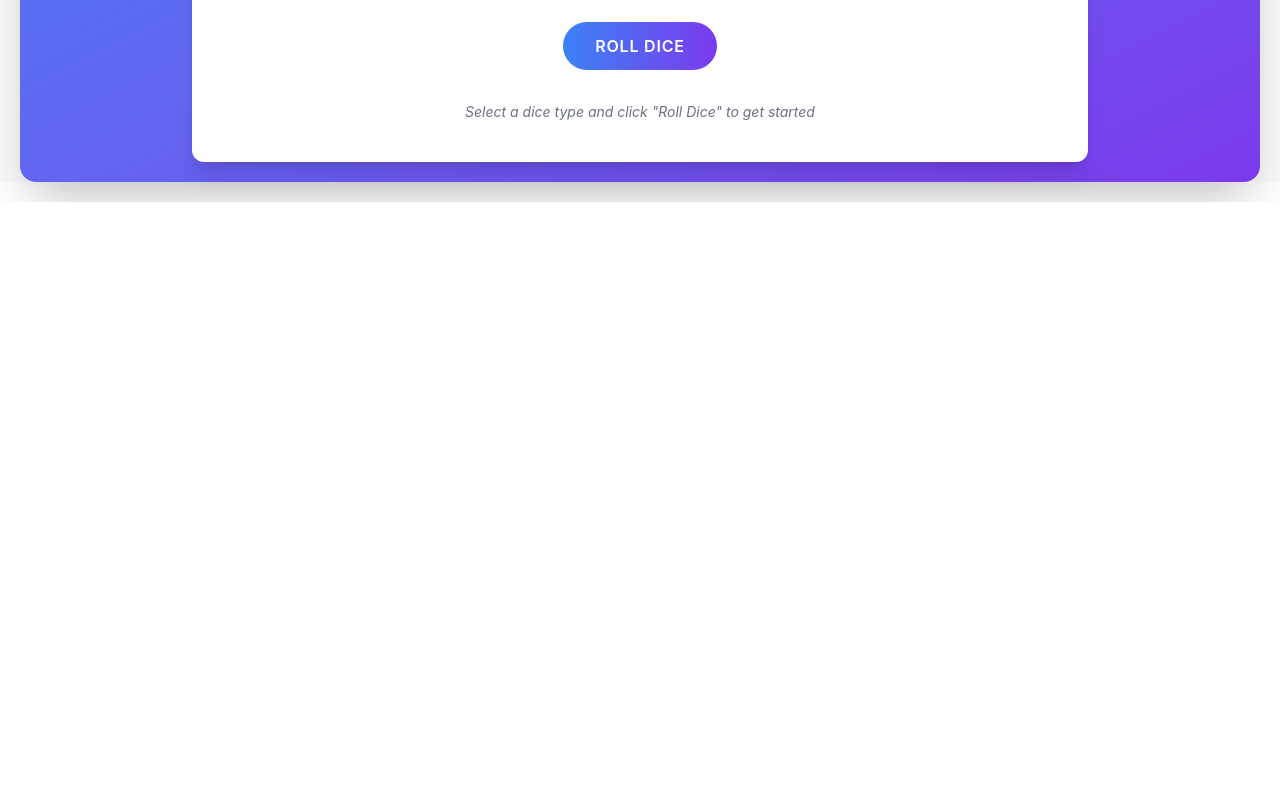
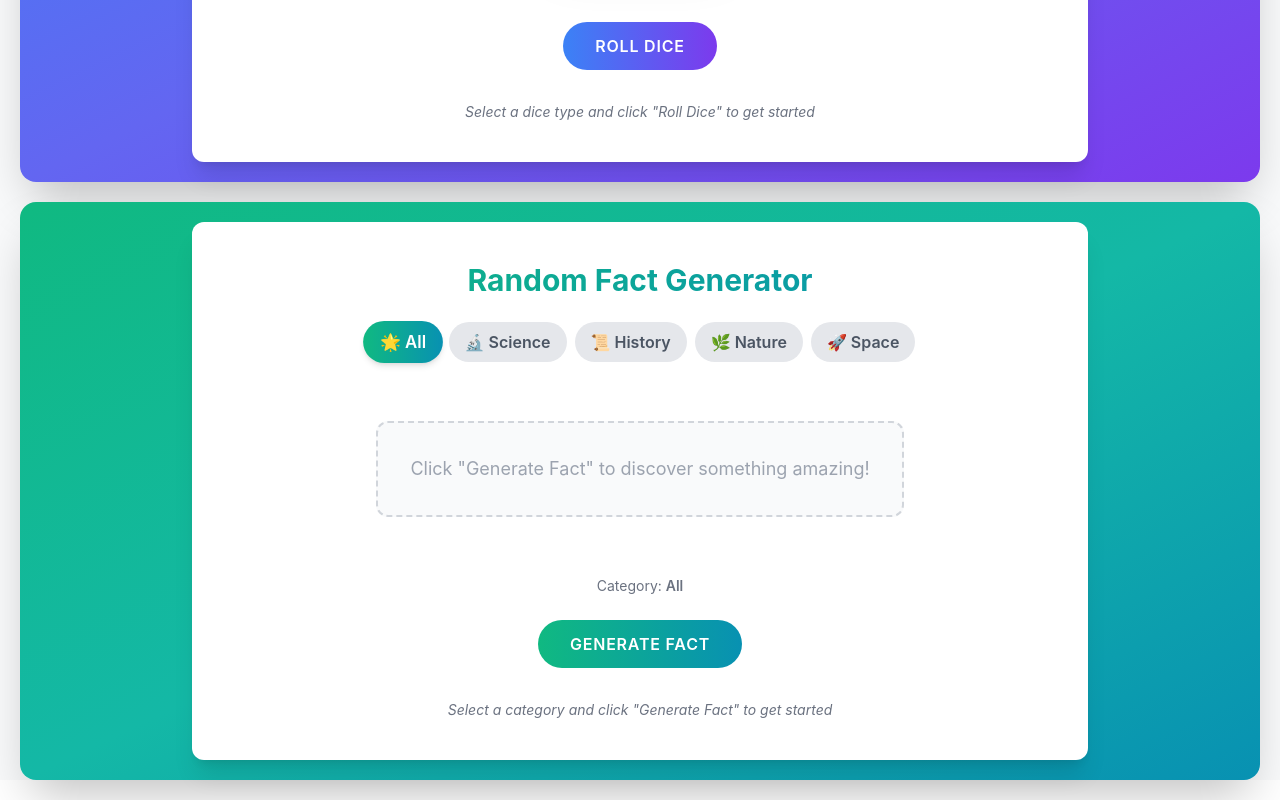
Before and after one commit to junaid-ash4275/dummy, a React (Create React App) app: page / in a window 1280 px wide. Shown: the part 3394-4194 px from the top of the page. Before the commit the page ends 3596 px from the top, so only its background shows below. Built offline with nearby package versions, Linux system fonts and the light colour scheme.

Commit message:
feat: add RandomFactGenerator component to main App layout

```diff
--- a/src/App.js
+++ b/src/App.js
@@ -4,6 +4,7 @@ import PomodoroTimer from './components/PomodoroTimer';
 import TaskList from './components/TaskList';
 import WeatherDashboard from './components/WeatherDashboard';
 import DiceRoller from './components/DiceRoller';
+import RandomFactGenerator from './components/RandomFactGenerator';
 
 function App() {
   return (
@@ -14,6 +15,7 @@ function App() {
       <TaskList />
       <WeatherDashboard />
       <DiceRoller />
+      <RandomFactGenerator />
     </div>
   );
 }
--- /dev/null
+++ b/src/components/RandomFactGenerator.js
@@ -0,0 +1,179 @@
+import React, { useState } from 'react';
+
+const RandomFactGenerator = () => {
+  const [currentFact, setCurrentFact] = useState(null);
+  const [isLoading, setIsLoading] = useState(false);
+  const [factHistory, setFactHistory] = useState([]);
+  const [category, setCategory] = useState('all');
+
+  const categories = [
+    { id: 'all', name: 'All', emoji: '🌟' },
+    { id: 'science', name: 'Science', emoji: '🔬' },
+    { id: 'history', name: 'History', emoji: '📜' },
+    { id: 'nature', name: 'Nature', emoji: '🌿' },
+    { id: 'space', name: 'Space', emoji: '🚀' }
+  ];
+
+  const facts = {
+    science: [
+      "A single bolt of lightning contains enough energy to toast 100,000 slices of bread.",
+      "Honey never spoils. Archaeologists have found 3000-year-old honey in Egyptian tombs that was still edible.",
+      "The human brain uses 20% of the body's energy despite being only 2% of its mass.",
+      "Water can boil and freeze at the same time under specific conditions called the 'triple point'.",
+      "A teaspoon of neutron star material would weigh about 6 billion tons."
+    ],
+    history: [
+      "Cleopatra lived closer in time to the Moon landing than to the construction of the Great Pyramid.",
+      "Oxford University is older than the Aztec Empire by about 200 years.",
+      "The shortest war in history lasted only 38 minutes between Britain and Zanzibar in 1896.",
+      "Ancient Romans used urine as mouthwash due to its ammonia content.",
+      "The Great Wall of China is not visible from space with the naked eye."
+    ],
+    nature: [
+      "Octopuses have three hearts and blue blood.",
+      "A group of flamingos is called a 'flamboyance'.",
+      "Bamboo can grow up to 35 inches in a single day.",
+      "Butterflies taste with their feet.",
+      "A single tree can absorb up to 48 pounds of carbon dioxide per year."
+    ],
+    space: [
+      "One day on Venus is longer than one year on Venus.",
+      "There are more stars in the universe than grains of sand on all Earth's beaches.",
+      "Footprints on the Moon will last for millions of years due to no wind or water erosion.",
+      "The Sun makes up 99.86% of the mass of our entire solar system.",
+      "A year on Mercury is just 88 Earth days long."
+    ]
+  };
+
+  const getAllFacts = () => {
+    return Object.values(facts).flat();
+  };
+
+  const generateFact = () => {
+    setIsLoading(true);
+
+    setTimeout(() => {
+      const factPool = category === 'all' ? getAllFacts() : facts[category];
+      const randomIndex = Math.floor(Math.random() * factPool.length);
+      const newFact = factPool[randomIndex];
+
+      setCurrentFact(newFact);
+      setFactHistory(prev => [
+        { fact: newFact, category: category, timestamp: new Date().toLocaleTimeString() },
+        ...prev.slice(0, 2)
+      ]);
+      setIsLoading(false);
+    }, 500);
+  };
+
+  const clearHistory = () => {
+    setFactHistory([]);
+  };
+
+  return (
+    <div className="flex justify-center items-center min-h-[400px] p-5 bg-gradient-to-br from-emerald-500 via-teal-500 to-cyan-600 rounded-2xl m-5 shadow-2xl">
+      <div className="bg-white p-10 rounded-xl max-w-4xl w-full text-center shadow-xl">
+        <h2 className="text-3xl font-bold text-gray-800 mb-6 bg-gradient-to-r from-emerald-500 to-cyan-600 bg-clip-text text-transparent">
+          Random Fact Generator
+        </h2>
+
+        {/* Category Selector */}
+        <div className="flex gap-2 mb-8 justify-center flex-wrap">
+          {categories.map(cat => (
+            <button
+              key={cat.id}
+              className={`py-2 px-4 rounded-full font-semibold transition-all duration-300 ${
+                category === cat.id
+                  ? 'bg-gradient-to-r from-emerald-500 to-cyan-600 text-white shadow-md transform scale-105'
+                  : 'bg-gray-200 text-gray-600 hover:bg-gray-300'
+              }`}
+              onClick={() => setCategory(cat.id)}
+              disabled={isLoading}
+            >
+              <span className="mr-1">{cat.emoji}</span>
+              {cat.name}
+            </button>
+          ))}
+        </div>
+
+        {/* Fact Display */}
+        <div className="mb-8 min-h-[150px] flex items-center justify-center">
+          {currentFact ? (
+            <div className={`bg-gradient-to-r from-emerald-50 to-cyan-50 p-8 rounded-xl shadow-lg transition-all duration-500 ${
+              isLoading ? 'opacity-50 scale-95' : 'opacity-100 scale-100'
+            }`}>
+              <p className="text-lg text-gray-800 leading-relaxed font-medium">
+                {currentFact}
+              </p>
+            </div>
+          ) : (
+            <div className="bg-gray-50 p-8 rounded-xl border-2 border-dashed border-gray-300">
+              <p className="text-gray-400 text-lg">
+                Click "Generate Fact" to discover something amazing!
+              </p>
+            </div>
+          )}
+        </div>
+
+        <div className="text-sm text-gray-500 mb-6">
+          Category: <span className="font-semibold">{categories.find(c => c.id === category)?.name}</span>
+        </div>
+
+        {/* Control Buttons */}
+        <div className="flex gap-4 justify-center mb-8">
+          <button
+            className="bg-gradient-to-r from-emerald-500 to-cyan-600 text-white border-none py-3 px-8 text-base font-semibold rounded-full cursor-pointer transition-all duration-300 uppercase tracking-wider hover:transform hover:-translate-y-0.5 hover:shadow-lg hover:shadow-emerald-400/50 active:transform-none disabled:opacity-70 disabled:cursor-not-allowed disabled:transform-none"
+            onClick={generateFact}
+            disabled={isLoading}
+          >
+            {isLoading ? 'Loading...' : 'Generate Fact'}
+          </button>
+
+          {factHistory.length > 0 && (
+            <button
+              className="bg-white text-gray-700 border-2 border-gray-300 py-3 px-8 text-base font-semibold rounded-full cursor-pointer transition-all duration-300 uppercase tracking-wider hover:border-gray-400 hover:bg-gray-50 hover:transform hover:-translate-y-0.5 hover:shadow-lg active:transform-none"
+              onClick={clearHistory}
+            >
+              Clear History
+            </button>
+          )}
+        </div>
+
+        {/* Fact History */}
+        {factHistory.length > 0 && (
+          <div className="bg-gradient-to-r from-emerald-50 to-cyan-50 p-6 rounded-lg">
+            <h3 className="text-lg font-semibold text-gray-700 mb-4">Recent Facts</h3>
+            <div className="space-y-3">
+              {factHistory.map((item, index) => (
+                <div
+                  key={index}
+                  className="bg-white p-4 rounded-lg shadow-sm text-left"
+                >
+                  <p className="text-sm text-gray-700 mb-2">
+                    {item.fact}
+                  </p>
+                  <div className="flex justify-between items-center">
+                    <span className="text-xs font-semibold text-emerald-600 uppercase">
+                      {categories.find(c => c.id === item.category)?.emoji} {categories.find(c => c.id === item.category)?.name}
+                    </span>
+                    <span className="text-xs text-gray-500">
+                      {item.timestamp}
+                    </span>
+                  </div>
+                </div>
+              ))}
+            </div>
+          </div>
+        )}
+
+        {!currentFact && (
+          <p className="text-sm text-gray-500 mt-6 italic">
+            Select a category and click "Generate Fact" to get started
+          </p>
+        )}
+      </div>
+    </div>
+  );
+};
+
+export default RandomFactGenerator;
```
